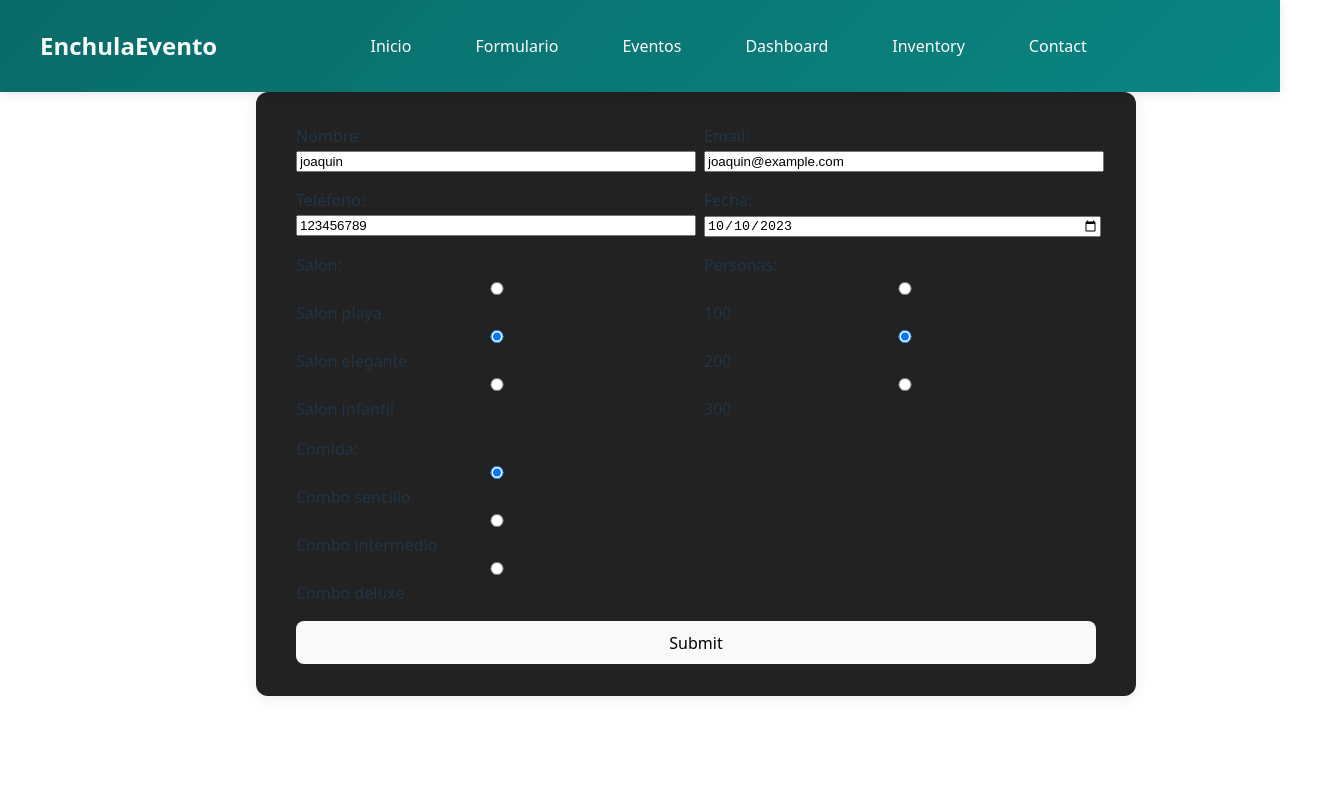
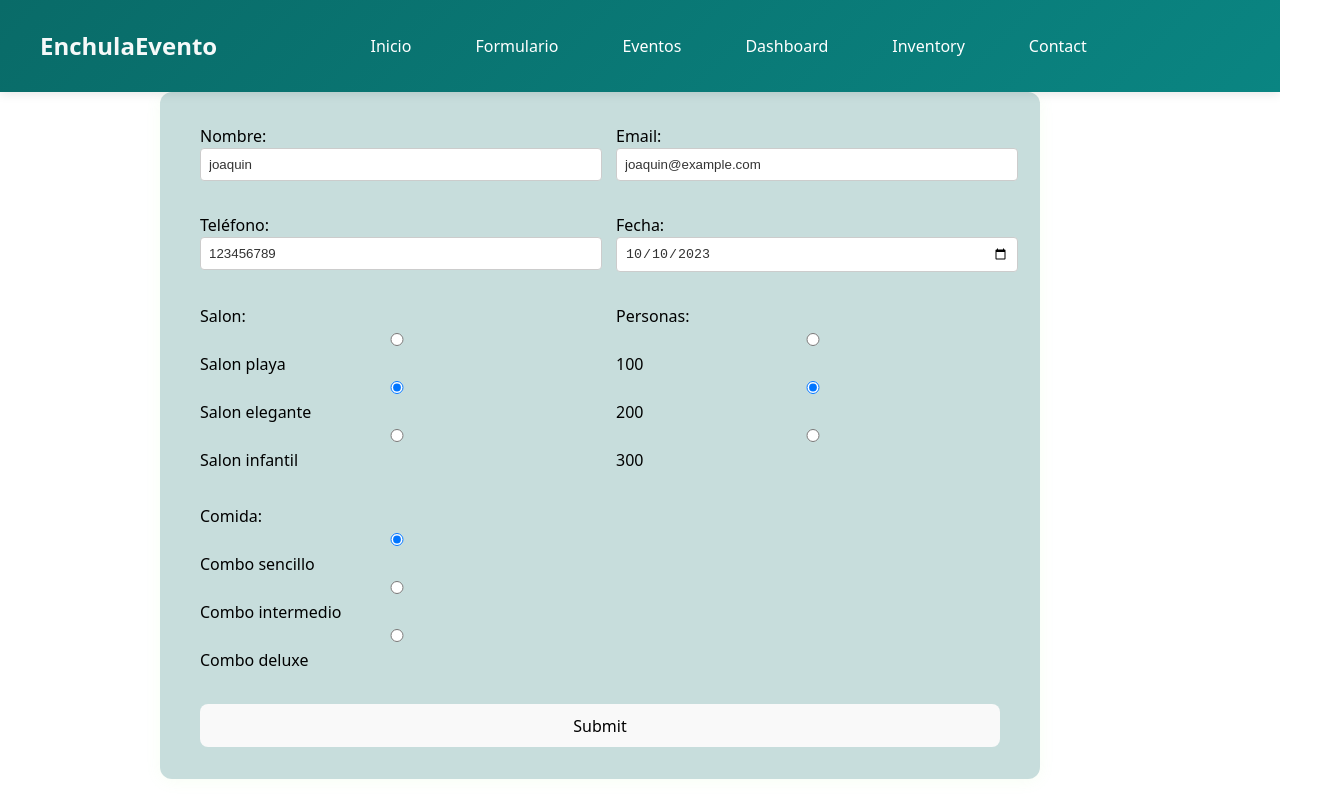
Before and after one commit to omarmanro/HACKATAKU, a React (Vite) app: page /formulario in a window 1280 px wide. Shown: the whole page, 1336 px wide, since content can reach past the window. Built offline with nearby package versions, Linux system fonts and the light colour scheme.

Commit message:
putos todos

```diff
--- a/src/App.jsx
+++ b/src/App.jsx
@@ -3,11 +3,10 @@ import { Routes, Route } from 'react-router-dom';
 import './App.css'
 import TopBar from './components/TopBar'
 import FormularioEvento from './features/events/FormularioEvento'
-import reactLogo from './assets/react.svg'
 import Dashboard from './features/events/Dashboard'
 import ResourceManager from './screens/ResourceManager'
 import Home from './screens/Home'
-import Formulario from './components/Formulario'
+import Formulario from './components/formulario'
 import Inventory from './screens/Inventory'
 
 
--- a/src/components/css/Formulario.css
+++ b/src/components/css/Formulario.css
@@ -3,21 +3,21 @@
   justify-content: center;
   align-items: center;
   min-height: 50vh;
-  width: 100vw;
-  background: transparent;
+  width: 85vw;
     grid-area: c;
 }
 
 .formulario {
+    color: black;
     display: grid;
     grid-template-columns: repeat(2, 1fr);
-    gap: 1rem;
+    gap: 2rem;
      width: 100%;
      max-width: 800px;
      height: auto;
      margin: 0 auto;
-     box-shadow: 0 2px 16px rgba(0,0,0,0.08);
-     background: #222;
+     box-shadow: 0 2px 16px rgba(154, 245, 112, 0.08);
+     background: #096b683a;
      border-radius: 12px;
     padding: 2rem 2.5rem;
 }
@@ -28,6 +28,15 @@
     width: 100%;
 }
 
+/* Estilo para los inputs */
+.formulario input {
+    background: #fff;
+    color: #333;
+    padding: 0.5rem;
+    border: 1px solid #ccc;
+    border-radius: 4px;
+}
+
 /* Elementos que deben ocupar ambas columnas */
 
 .formulario button {
--- a/src/components/formulario.jsx
+++ b/src/components/formulario.jsx
@@ -40,7 +40,8 @@ const Formulario = ({formData2 ={}, habilitado = false, id=-1}) => {
 
   const handleChange = (e) => {
     const { name, value } = e.target;
-    setFormData((prev) => ({ ...prev, [name]: value }));
+    const newValue = name === 'personas' ? parseInt(value, 10) : value;
+    setFormData((prev) => ({ ...prev, [name]: newValue }));
   };
 
   const handleSubmit = (e) => {
```
